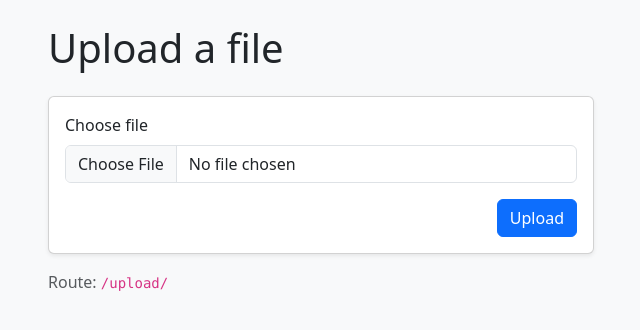
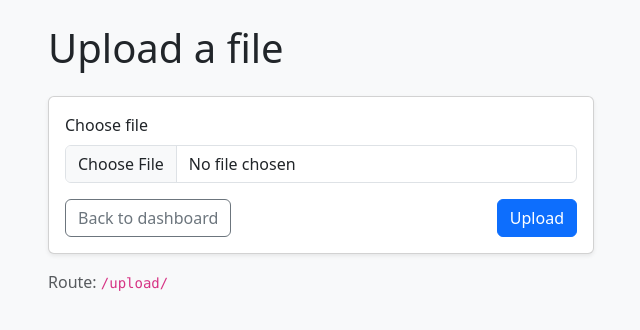
Before and after one commit to ralthor/media-hub, a Django app: page /upload/ in a window 1280 px wide. Shown: the part 56-386 px from the top of the page, without its empty margins (319-959 px from the left). Run offline with Django 5.2, Linux system fonts and the light colour scheme; the visitor is signed in with stand-in values (Sample User, id 1).

Commit message:
Add login URL settings and enhance upload template with dashboard link

```diff
--- a/templates/upload.html
+++ b/templates/upload.html
@@ -22,7 +22,8 @@
               <label class="form-label" for="file">Choose file</label>
               <input class="form-control" id="file" name="file" type="file" required>
             </div>
-            <div class="d-flex justify-content-end gap-2">
+            <div class="d-flex justify-content-between gap-2">
+              <a class="btn btn-outline-secondary" href="{% url 'dashboard' %}">Back to dashboard</a>
               <button class="btn btn-primary" type="submit">Upload</button>
             </div>
           </form>
```
Also changed, not shown: storage/settings.py.
